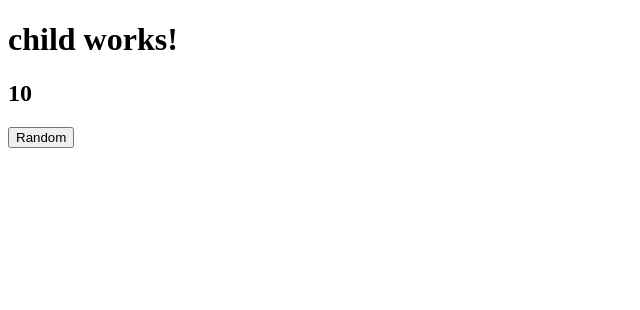
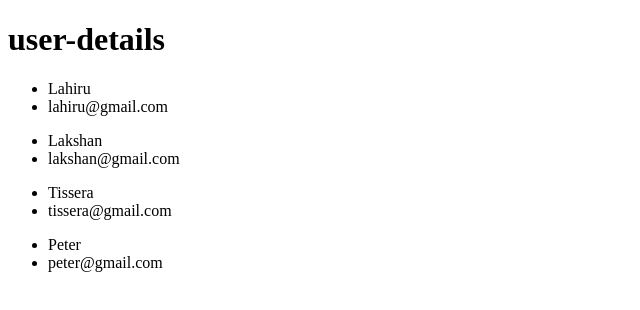
Before and after one commit to LahiruLakshan/Learning-Angular, an Angular app: page / in a window 1280 px wide. Shown: the top 310 px of the page, without its empty margins (0-640 px from the left). Built offline with nearby package versions, Linux system fonts and the light colour scheme.

Commit message:
reusable components

```diff
--- a/src/app/app.component.html
+++ b/src/app/app.component.html
@@ -1,5 +1,9 @@
 <!--<app-testing></app-testing>-->
 <!--<app-form></app-form>-->
 <!--<app-todo-list></app-todo-list>-->
-<app-child [item]="item"></app-child>
-<button (click)="random()">Random</button>
+<!--<app-child [item]="item"></app-child>-->
+<!--<button (click)="random()">Random</button>-->
+<h1>user-details </h1>
+<ul *ngFor="let item of userDetails">
+  <app-user-details [detail]="item"></app-user-details>
+</ul>
--- a/src/app/app.component.ts
+++ b/src/app/app.component.ts
@@ -7,7 +7,12 @@ import { Component } from '@angular/core';
 })
 export class AppComponent {
   item: number=10;
-
+  userDetails: any[]=[
+    {name:"Lahiru", email:"lahiru@gmail.com"},
+    {name:"Lakshan", email: "lakshan@gmail.com"},
+    {name:"Tissera", email: "tissera@gmail.com"},
+    {name:"Peter", email: "peter@gmail.com"},
+  ]
 
   random() {
     this.item = Math.floor(Math.random()*20);
--- a/src/app/app.module.ts
+++ b/src/app/app.module.ts
@@ -9,6 +9,7 @@ import { FormComponent } from './form/form.component';
 import {FormsModule} from "@angular/forms";
 import { TodoListComponent } from './todo-list/todo-list.component';
 import { ChildComponent } from './child/child.component';
+import { UserDetailsComponent } from './user-details/user-details.component';
 
 @NgModule({
   declarations: [
@@ -17,6 +18,7 @@ import { ChildComponent } from './child/child.component';
     FormComponent,
     TodoListComponent,
     ChildComponent,
+    UserDetailsComponent,
   ],
   imports: [
     BrowserModule,
--- /dev/null
+++ b/src/app/user-details/user-details.component.html
@@ -0,0 +1,2 @@
+<li>{{detail.name}}</li>
+<li>{{detail.email}}</li>
--- /dev/null
+++ b/src/app/user-details/user-details.component.ts
@@ -0,0 +1,17 @@
+import {Component, Input, OnInit} from '@angular/core';
+
+@Component({
+  selector: 'app-user-details',
+  templateUrl: './user-details.component.html',
+  styleUrls: ['./user-details.component.css']
+})
+export class UserDetailsComponent implements OnInit {
+
+  @Input()
+  detail:{name:string, email:string}={name:"", email:""}
+  constructor() { }
+
+  ngOnInit(): void {
+  }
+
+}
```
Also changed, not shown: src/app/user-details/user-details.component.css (added), 1 other file (tests, documents, lock files or other folders).
